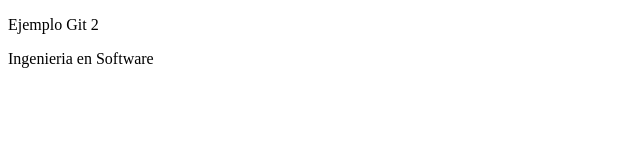
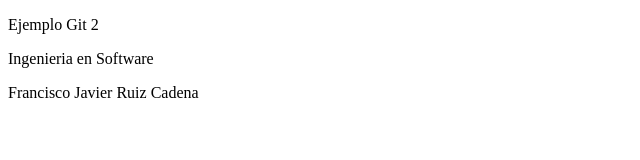
Before and after one commit to Javi1499/1k-git-2, a plain HTML site: page index.html in a window 1280 px wide. Shown: the whole page, without its empty margins (0-640 px from the left). Drawn offline with Linux system fonts and the light colour scheme.

Commit message:
se agrego el nombre

```diff
--- a/index.html
+++ b/index.html
@@ -7,5 +7,6 @@
 <body>
     <p>Ejemplo Git 2</p>
     <p>Ingenieria en Software</p>
+    <p>Francisco Javier Ruiz Cadena</p>
 </body>
 </html>
```
